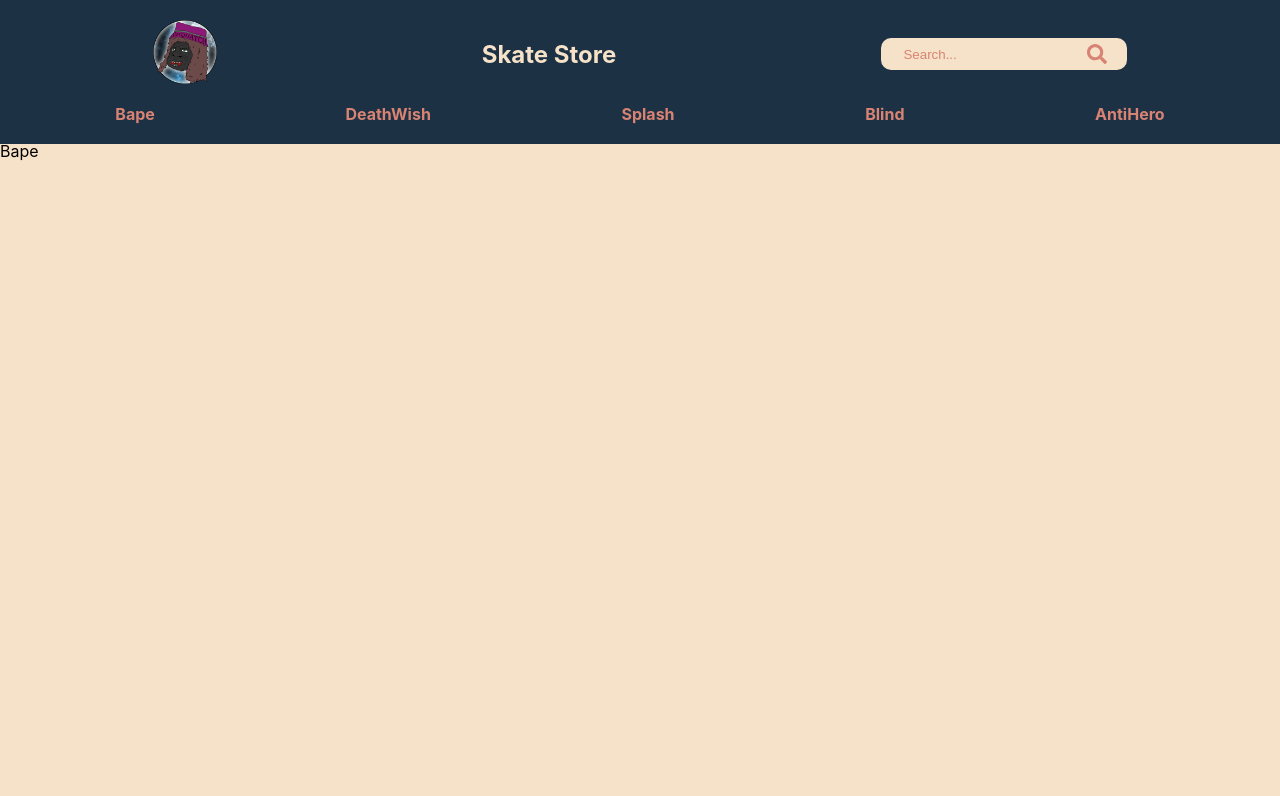
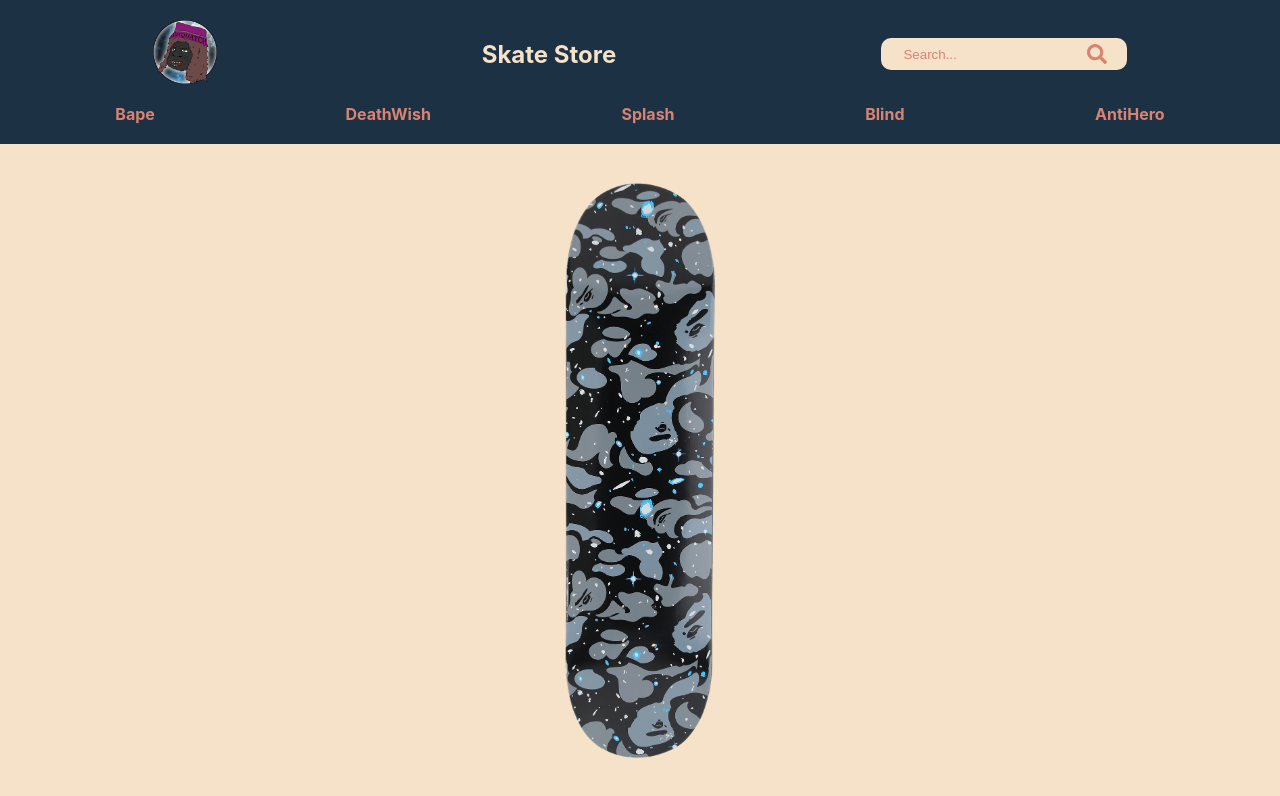
Before and after one commit to skandog/skate-store, a Next.js app: page /boards/bape in a window 1280 px wide. Shown: the top 796 px of the page. Built offline with nearby package versions, Linux system fonts and the light colour scheme.

Commit message:
rendering image on product page

```diff
--- a/pages/boards/bape.js
+++ b/pages/boards/bape.js
@@ -1,5 +1,17 @@
+import products from '../../public/products'
+import Image from 'next/image'
+
 const Bape = () => {
-  return <div className="board-page-container">Bape</div>
+  return (
+    <div className="board-page-container">
+      <Image
+        alt="skate-board"
+        className="product-page-img"
+        src={products[0].img}
+        width={150}
+      />
+    </div>
+  )
 }
 
 export default Bape
--- a/styles/styles.css
+++ b/styles/styles.css
@@ -102,6 +102,9 @@
 
 .board-page-container {
   height: calc(100vh - 141px);
+  display: flex;
+  justify-content: center;
+  align-items: center;
 }
 
 @media screen and (max-width: 780px) {
--- a/styles/styles.scss
+++ b/styles/styles.scss
@@ -135,6 +135,9 @@
 
 .board-page-container {
     height: calc(100vh - $main-nav-height);
+    display: flex;
+    justify-content: center;
+    align-items: center;
 }
 
 @media screen and (max-width: 780px) {
```
Also changed, not shown: 1 other file (tests, documents, lock files or other folders).
